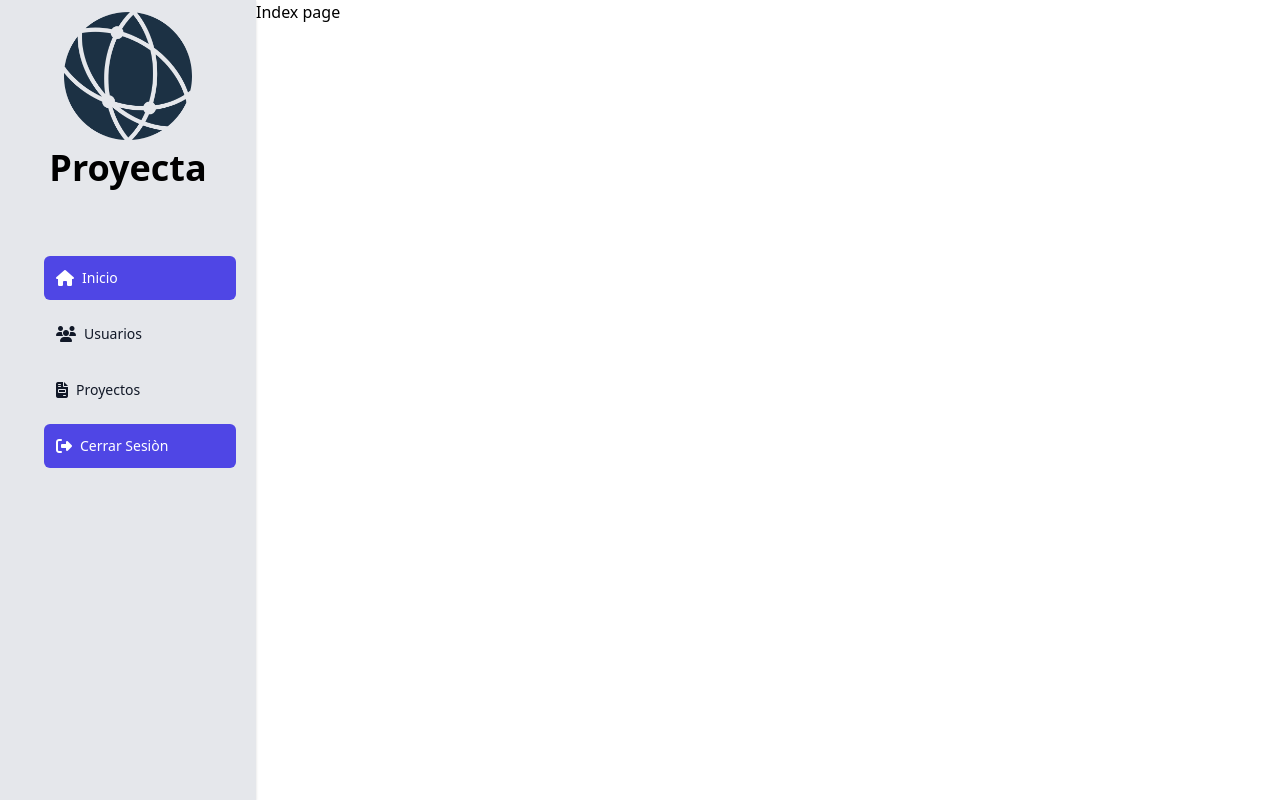
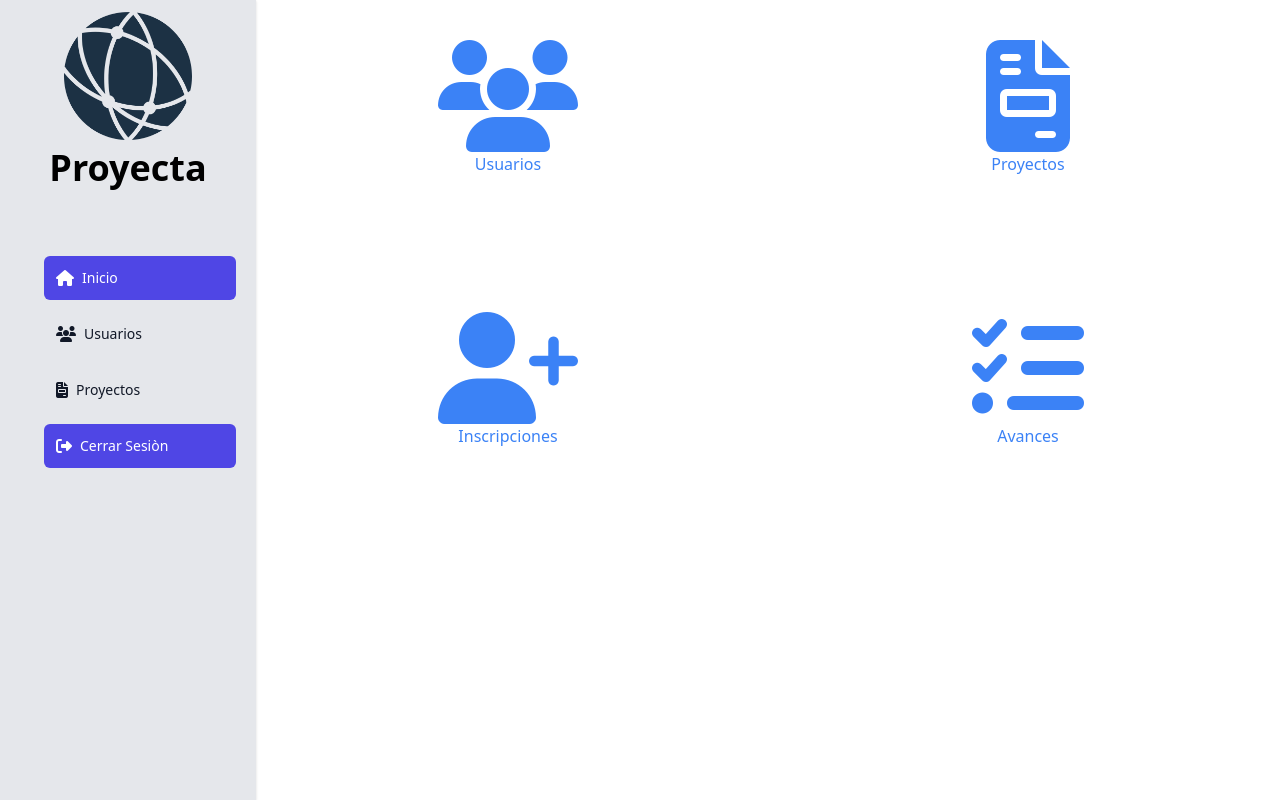
Before and after one commit to ProyectaTeamMinTic/proyectaMinTic, a React (Create React App) app: page / in a window 1280 px wide. Built offline with nearby package versions, Linux system fonts and the light colour scheme.

Commit message:
Se agregan iconos responsive al main

```diff
--- a/src/pages/Index.jsx
+++ b/src/pages/Index.jsx
@@ -1,9 +1,45 @@
-import React from 'react';
+import { Link } from "@material-ui/core";
+import React from "react";
 
 const Index = () => {
   return (
     <div>
-      <div className='h-96'>Index page</div>
+      <div className="grid gap-4 grid-cols-2 justify-items-stretch">
+        <div className="pb-20 pt-10">
+          <Link>
+            <center>
+              <i className="fas fa-users fa-7x text-blue-500 hover:text-purple-500 text-decoration:none" />
+              <h1 className="text-blue-500 hover:text-purple-500">Usuarios</h1>
+            </center>
+          </Link>
+        </div>
+        <div className="pb-20 pt-10">
+          <Link>
+            <center>
+              <i className="fas fa-file-invoice fa-7x text-blue-500 hover:text-purple-500" />
+              <h1 className="text-blue-500 hover:text-purple-500">Proyectos</h1>
+            </center>
+          </Link>
+        </div>
+        <div className="pb-20 pt-10">
+          <Link>
+            <center>
+              <i className="fas fa-user-plus fa-7x text-blue-500 hover:text-purple-500" />
+              <h1 className="text-blue-500 hover:text-purple-500">
+                Inscripciones
+              </h1>
+            </center>
+          </Link>
+        </div>
+        <div className="pb-20 pt-10">
+          <Link>
+            <center>
+              <i className="fa-tasks fas fa-list-check fa-7x text-blue-500 hover:text-purple-500" />
+              <h1 className="text-blue-500 hover:text-purple-500">Avances</h1>
+            </center>
+          </Link>
+        </div>
+      </div>
     </div>
   );
 };
```
Also changed, not shown: src/pages/usuarios/index.jsx (+13 -11 lines), tailwind.config.js (+4 -4 lines).
